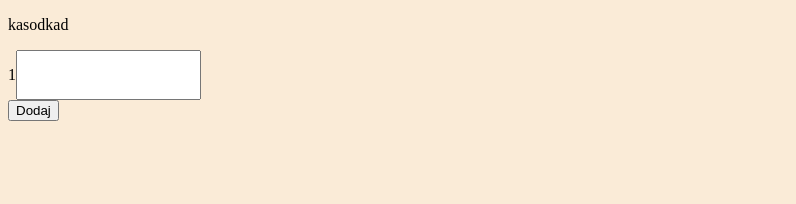
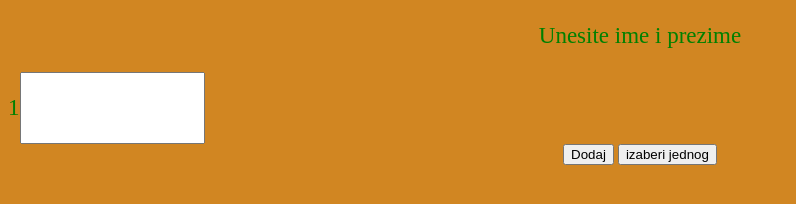
Before and after one commit to aleksagasparovski/izaberi_jednog, a plain HTML site: page index.html in a window 1280 px wide. Shown: the whole page, without its empty margins (0-796 px from the left). Drawn offline with Linux system fonts and the light colour scheme.

Commit message:
izaberi-jednog program

```diff
--- a/index.css
+++ b/index.css
@@ -1,7 +1,18 @@
 body {
-    background-color: antiquewhite;
+    background-color: rgb(209, 134, 34);
+    text-align: center;
 }
 
 .blok {
     display: flex;
+    text-align: center;
 }
+p{
+    color:green;
+    font-size:23px;
+}
+
+center-bottom {
+    align-self: center;
+    margin-bottom: 20px; /* Podesi po potrebi */
+}
--- a/index.html
+++ b/index.html
@@ -7,11 +7,13 @@
     <link href="index.css" rel="stylesheet" type="text/css"/>
 </head>
 <body>
-    <p>kasodkad</p>
+    <p>Unesite ime i prezime</p>
     <div class="blok">
         <p>1</p>
         <input type="text"/>
     </div>
     <button>Dodaj</button>
+    <button class="center-bottom">izaberi jednog</button>
+
 </body>
 </html>
```
